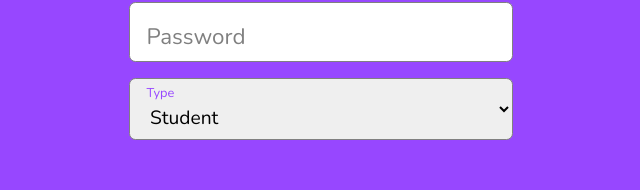
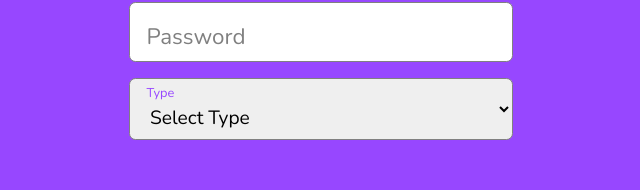
Before and after one commit to abdallahmoubarak/e-learning-system-laravel-react-mongodb, a React (Create React App) app in the folder frontend/: page / in a window 1280 px wide. Shown: the part 299-489 px from the top of the page, without its empty margins (319-959 px from the left). Built offline with nearby package versions, Linux system fonts and the light colour scheme.

Commit message:
editing select component

```diff
--- a/frontend/src/components/Select.jsx
+++ b/frontend/src/components/Select.jsx
@@ -10,7 +10,8 @@ export default function Select({ name, options, selected, setSelected }) {
           className="input"
           id={id}
           onChange={(e) => setSelected(e.target.value)}
-          value={selected || `Select A ${name}`}>
+          defaultValue={selected}>
+          <option value="">Select {name}</option>
           {options.map((option, i) => (
             <option key={i}>{option}</option>
           ))}
```
